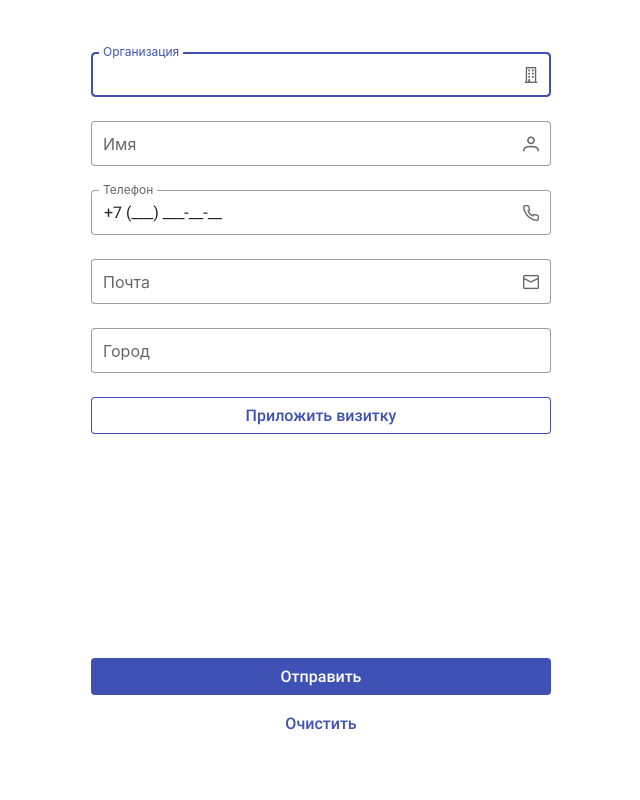
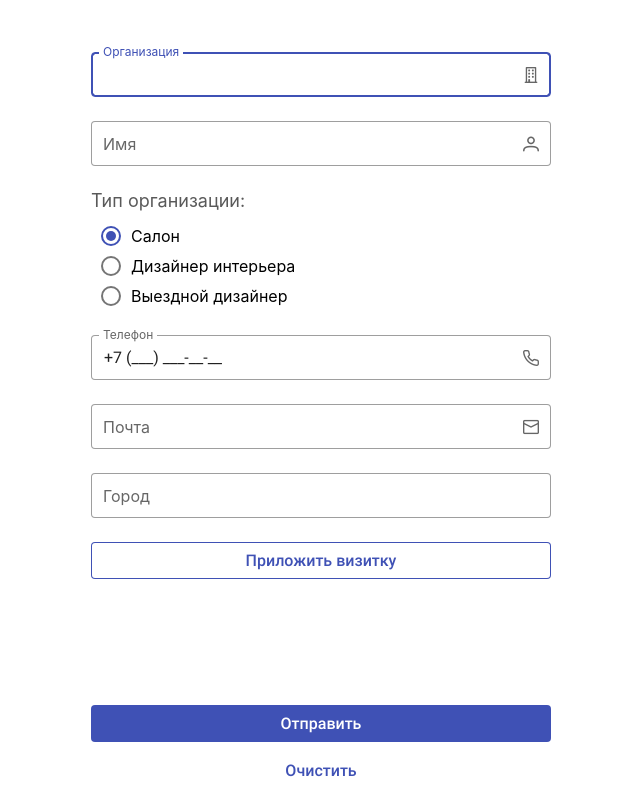
Before and after one commit to Hazard-87/neo-forms, a React (Create React App) app: page / in a window 1280 px wide. Shown: the whole page, without its empty margins (319-959 px from the left). Built offline with nearby package versions, Linux system fonts and the light colour scheme.

Commit message:
подключил firebase и сделал отправку данных на сервер

```diff
--- a/package.json
+++ b/package.json
@@ -11,6 +11,7 @@
     "@types/react": "^18.0.0",
     "@types/react-dom": "^18.0.0",
     "axios": "^1.0.0",
+    "firebase": "^9.11.0",
     "primeicons": "^6.0.1",
     "primereact": "^8.6.1",
     "react": "^18.2.0",
--- a/src/components/AppCameraComponent/AppCameraComponent.tsx
+++ b/src/components/AppCameraComponent/AppCameraComponent.tsx
@@ -2,7 +2,6 @@ import React, { useState, useRef, useEffect } from 'react'
 import { Camera, CameraType } from 'react-camera-pro'
 import styled from 'styled-components'
 import { Button as Pbutton } from 'primereact/button'
-import styles from './AppCameraComponent.module.scss'
 
 const Wrapper = styled.div`
   position: fixed;
@@ -127,16 +126,11 @@ const FullScreenImagePreview = styled.div<{ image: string | null }>`
 `
 
 interface AppCameraComponentProps {
-  onSave: () => void
-  onCancel: () => void
+  onClose: () => void
   addPhoto: (photo: string) => void
 }
 
-export const AppCameraComponent: React.FC<AppCameraComponentProps> = ({
-  onSave,
-  onCancel,
-  addPhoto
-}) => {
+export const AppCameraComponent: React.FC<AppCameraComponentProps> = ({ onClose, addPhoto }) => {
   const [numberOfCameras, setNumberOfCameras] = useState(0)
   const [image, setImage] = useState<string | null>(null)
   const [showImage, setShowImage] = useState<boolean>(false)
@@ -158,10 +152,6 @@ export const AppCameraComponent: React.FC<AppCameraComponentProps> = ({
       setDevices(videoDevices)
     })()
   }, [])
-
-  const saveHandler = (): void => {
-    onSave()
-  }
 
   const takePhoto = (photo: string): void => {
     addPhoto(photo)
@@ -227,21 +217,12 @@ export const AppCameraComponent: React.FC<AppCameraComponentProps> = ({
             }
           }}
         />
-        <div className={styles.buttons}>
-          <Pbutton
-            disabled={!image}
-            icon="pi pi-check"
-            className="p-button-rounded p-button-outlined"
-            aria-label="Сохранить"
-            onClick={saveHandler}
-          />
-          <Pbutton
-            icon="pi pi-times"
-            className="p-button-rounded p-button-danger p-button-outlined"
-            aria-label="Отмена"
-            onClick={onCancel}
-          />
-        </div>
+        <Pbutton
+          icon="pi pi-times"
+          className="p-button-rounded p-button-danger p-button-outlined"
+          aria-label="Закрыть"
+          onClick={onClose}
+        />
       </Control>
     </Wrapper>
   )
--- a/src/components/RegistrationForm/RegistrationForm.module.scss
+++ b/src/components/RegistrationForm/RegistrationForm.module.scss
@@ -46,3 +46,19 @@
   height: 200px;
   object-fit: contain;
 }
+
+.radio {
+  text-align: left;
+  padding: 5px 10px;
+}
+
+.radioLabel {
+  margin-left: 10px;
+}
+
+.label {
+  font-size: 18px;
+  text-align: left;
+  margin-bottom: 10px;
+  color: rgba(0, 0, 0, 0.65)
+}
--- a/src/components/RegistrationForm/RegistrationForm.tsx
+++ b/src/components/RegistrationForm/RegistrationForm.tsx
@@ -1,6 +1,7 @@
 import React, { useState } from 'react'
 import { useForm, Controller } from 'react-hook-form'
 import { InputText } from 'primereact/inputtext'
+import { RadioButton } from 'primereact/radiobutton'
 import { InputMask } from 'primereact/inputmask'
 import { Button } from 'primereact/button'
 import { AutoComplete } from 'primereact/autocomplete'
@@ -8,10 +9,12 @@ import { classNames } from 'primereact/utils'
 import { Image } from 'primereact/image'
 import styles from './RegistrationForm.module.scss'
 import { api } from '../../service'
+import { AppCameraComponent } from '../AppCameraComponent/AppCameraComponent'
 
 export interface Data {
   company: string
   name: string
+  category: string
   phone: string
   email: string
   city: string | null
@@ -19,19 +22,32 @@ export interface Data {
 
 interface RegistrationFormProps {
   photos: string[]
-  openCamera: () => void
+  addPhoto: (photo: string) => void
   onSubmit: (data: Data) => void
+  removePhotos: () => void
 }
 
 export const RegistrationForm: React.FC<RegistrationFormProps> = ({
   photos,
-  openCamera,
+  addPhoto,
+  removePhotos,
   onSubmit
 }) => {
+  const categories = [
+    { name: 'Салон', key: 'A' },
+    { name: 'Дизайнер интерьера', key: 'M' },
+    {
+      name: 'Выездной дизайнер',
+      key: 'P'
+    }
+  ]
+  const [selectedCategory, setSelectedCategory] = useState(categories[0])
+  const [visible, setVisible] = React.useState(false)
   const [cities, setCities] = useState<string[]>([])
   const defaultValues: Data = {
     company: '',
     name: '',
+    category: '',
     phone: '',
     email: '',
     city: null
@@ -44,9 +60,12 @@ export const RegistrationForm: React.FC<RegistrationFormProps> = ({
     reset
   } = useForm({ defaultValues })
 
-  const submitHandler = (data: Data) => {
-    onSubmit(data)
+  const submitHandler = (data: Data): void => {
+    const formData = { ...data }
+    formData.category = selectedCategory.name
+    onSubmit(formData)
     reset()
+    removePhotos()
   }
 
   const getFormErrorMessage = (name: 'name' | 'email' | 'company' | 'phone') => {
@@ -77,6 +96,18 @@ export const RegistrationForm: React.FC<RegistrationFormProps> = ({
     setTimeout(async () => {
       await loadCities(event.query)
     }, 500)
+  }
+
+  const onClear = () => {
+    reset()
+    removePhotos()
+    setTimeout(() => {
+      reset()
+    }, 100)
+  }
+
+  if (visible) {
+    return <AppCameraComponent addPhoto={addPhoto} onClose={() => setVisible(false)} />
   }
 
   return (
@@ -125,6 +156,33 @@ export const RegistrationForm: React.FC<RegistrationFormProps> = ({
               </label>
             </span>
             {getFormErrorMessage('name')}
+          </div>
+          <div className={styles.field}>
+            <div className={styles.label}>Тип организации:</div>
+            <Controller
+              name="category"
+              control={control}
+              render={({ field }) => (
+                <>
+                  {categories.map((category) => {
+                    return (
+                      <div key={category.key} className={styles.radio}>
+                        <RadioButton
+                          inputId={category.key}
+                          name={field.name}
+                          value={category}
+                          onChange={(e) => setSelectedCategory(e.value)}
+                          checked={selectedCategory.key === category.key}
+                        />
+                        <label htmlFor={category.key} className={styles.radioLabel}>
+                          {category.name}
+                        </label>
+                      </div>
+                    )
+                  })}
+                </>
+              )}
+            />
           </div>
           <div className={styles.field}>
             <span className="p-float-label p-input-icon-right">
@@ -197,10 +255,9 @@ export const RegistrationForm: React.FC<RegistrationFormProps> = ({
           </div>
 
           <Button
-            type="submit"
             label="Приложить визитку"
             className="p-button-outlined"
-            onClick={openCamera}
+            onClick={() => setVisible(true)}
           />
           <div className={styles.board}>
             {photos.map((item) => (
@@ -209,13 +266,11 @@ export const RegistrationForm: React.FC<RegistrationFormProps> = ({
           </div>
         </div>
 
-        <div>
-          <Button type="submit" label="Отправить" />
-          <div className={styles.mt}>
-            <Button type="submit" label="Очистить" className="p-button-text" />
-          </div>
-        </div>
+        <Button type="submit" label="Отправить" onSubmit={handleSubmit(submitHandler)} />
       </form>
+      <div className={styles.mt}>
+        <Button label="Очистить" className="p-button-text" onClick={onClear} />
+      </div>
     </div>
   )
 }
--- a/src/pages/Home.tsx
+++ b/src/pages/Home.tsx
@@ -1,39 +1,61 @@
 import React from 'react'
-import { AppCameraComponent } from '../components/AppCameraComponent/AppCameraComponent'
 import { Data, RegistrationForm } from '../components/RegistrationForm/RegistrationForm'
 import styles from '../styles/Home.module.scss'
+import { initializeApp } from 'firebase/app'
+import { getFirestore, collection, addDoc } from 'firebase/firestore'
 
 const Home = () => {
-  const [visible, setVisible] = React.useState(false)
+  const firebaseConfig = {
+    apiKey: 'AIzaSyD_QPzALXmaifGr89uXwnMukml_9x1Ak10',
+    authDomain: 'neo-forms.firebaseapp.com',
+    projectId: 'neo-forms',
+    storageBucket: 'neo-forms.appspot.com',
+    messagingSenderId: '629071013494',
+    appId: '1:629071013494:web:92af711be2972b62d9a157',
+    measurementId: 'G-M3TPRDJEWM'
+  }
+
+  const app = initializeApp(firebaseConfig)
+  const db = getFirestore(app)
+
   const [photos, setPhotos] = React.useState<string[]>([])
 
-  const handleSave = () => {
-    setVisible(false)
-  }
-  const onCancel = () => {
-    setPhotos([])
-    setVisible(false)
+  interface Body extends Data {
+    photos?: string[]
   }
 
-  const handleSubmit = (data: Data) => {
-    console.log(photos)
-    console.log(data)
+  const postData = async (data: Body) => {
+    try {
+      const docRef = await addDoc(collection(db, 'forms'), data)
+      console.log('Document written with ID: ', docRef.id)
+    } catch (e) {
+      console.error('Error adding document: ', e)
+    }
+  }
+
+  const handleSubmit = async (data: Data) => {
+    const body = {
+      ...data,
+      photos
+    }
+    console.log(body)
+    await postData(body)
   }
 
   const addPhoto = (photo: string) => {
     setPhotos([...photos, photo])
   }
-
-  if (visible) {
-    return <AppCameraComponent addPhoto={addPhoto} onSave={handleSave} onCancel={onCancel} />
+  const removePhotos = () => {
+    setPhotos([])
   }
 
   return (
     <div className={styles.content}>
       <RegistrationForm
         photos={photos}
-        openCamera={() => setVisible(true)}
         onSubmit={handleSubmit}
+        addPhoto={addPhoto}
+        removePhotos={removePhotos}
       />
     </div>
   )
```
Also changed, not shown: 1 other file (tests, documents, lock files or other folders).
